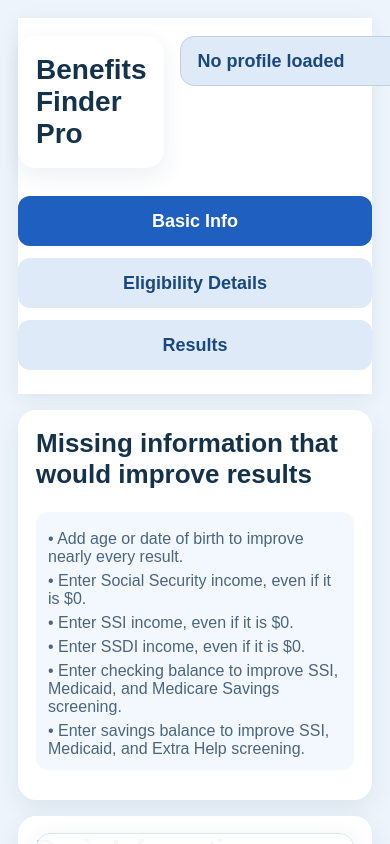
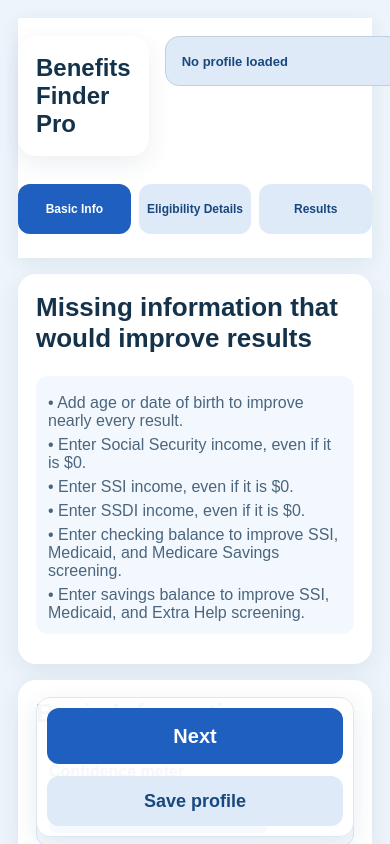
Before and after one commit to jroad19-cmd/senior-benefits-app, a React (Create React App) app: page / in a window 390 px wide. Shown: the top 844 px of the page. Built offline with nearby package versions, Linux system fonts and the light colour scheme.

Commit message:
fix mobile tab layout and compact header

```diff
--- a/src/index.css
+++ b/src/index.css
@@ -15,8 +15,8 @@ button { min-height:50px; border:0; border-radius:12px; background:#1f5fbf; colo
 button.secondary { background:#dfeaf9; color:#18487e; }
 button.danger { background:#f8d7da; color:#7c1d28; }
 .tabs, .row, .actions, .summary, .saved, .miniActions, .resultTop, .confidenceTop, .filterBar, .resultButtons, .drawerHeader { display:flex; gap:12px; }
-.tabs { margin-bottom:16px; }
-.tabs button { flex:1; background:#dfeaf9; color:#18487e; }
+.tabs { margin-bottom:16px; flex-wrap:nowrap; overflow-x:auto; }
+.tabs button { flex:1; min-width:0; background:#dfeaf9; color:#18487e; white-space: nowrap; }
 .tabs button.active { background:#1f5fbf; color:#fff; }
 .row > div, .summary > div, .actions button, .filterBar > div { flex:1; }
 .grid3 { display:grid; grid-template-columns: repeat(3, 1fr); gap:12px; }
@@ -45,9 +45,19 @@ a { color:#1455af; font-weight:700; }
 .drawerSection { background:#f7fbff; border:1px solid #dbe8f3; border-radius:12px; padding:12px; margin-bottom:12px; }
 .drawerFooter { margin-top:16px; }
 @media (max-width: 900px) {
-  .tabs, .row, .actions, .summary, .saved, .miniActions, .resultTop, .confidenceTop, .filterBar, .resultButtons, .drawerHeader { flex-direction:column; }
+  .row, .actions, .summary, .saved, .miniActions, .resultTop, .confidenceTop, .filterBar, .resultButtons, .drawerHeader { flex-direction:column; }
+  .tabs { flex-direction:row; gap:8px; }
+  .tabs button { padding:10px 8px; font-size:14px; }
   .grid3 { grid-template-columns: 1fr; }
   .hero h1 { font-size:28px; }
+  .profileArea { min-width:auto; max-width:280px; }
+  .profileButton { padding:10px 12px; font-size:14px; white-space: nowrap; overflow:hidden; text-overflow:ellipsis; }
+  .topBarHeader { align-items:center; }
+}
+@media (max-width: 640px) {
+  .tabs button { font-size:12px; padding:8px 6px; }
+  .profileButton { font-size:13px; padding:8px 10px; }
+  .hero h1 { font-size:24px; }
 }
 
 
```
